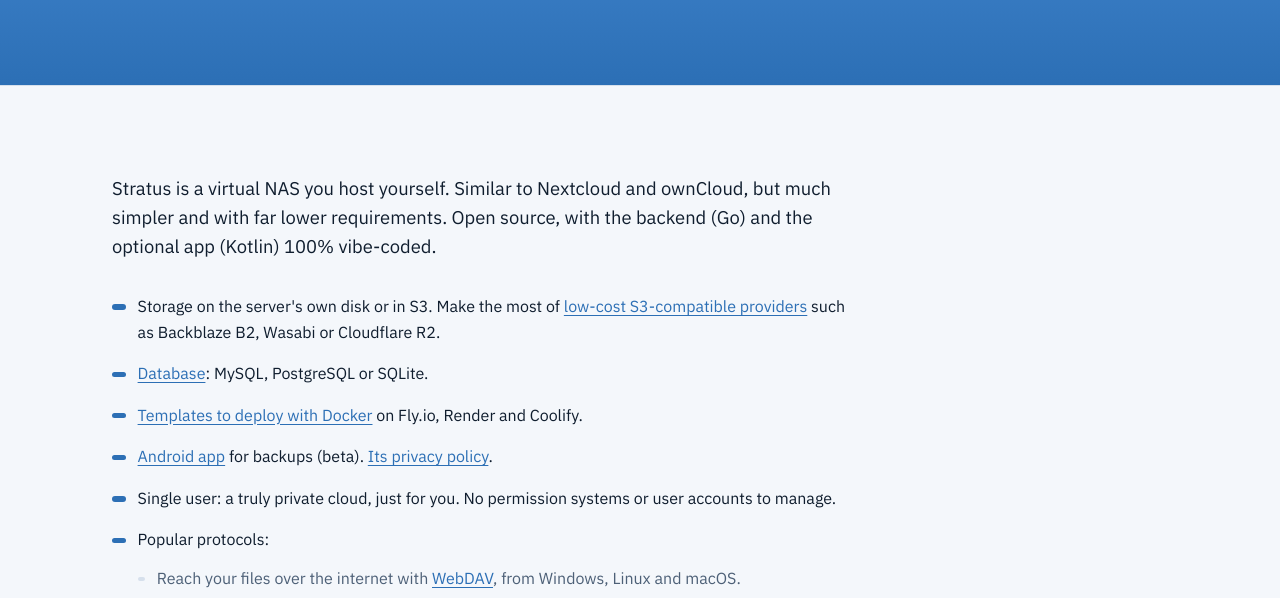
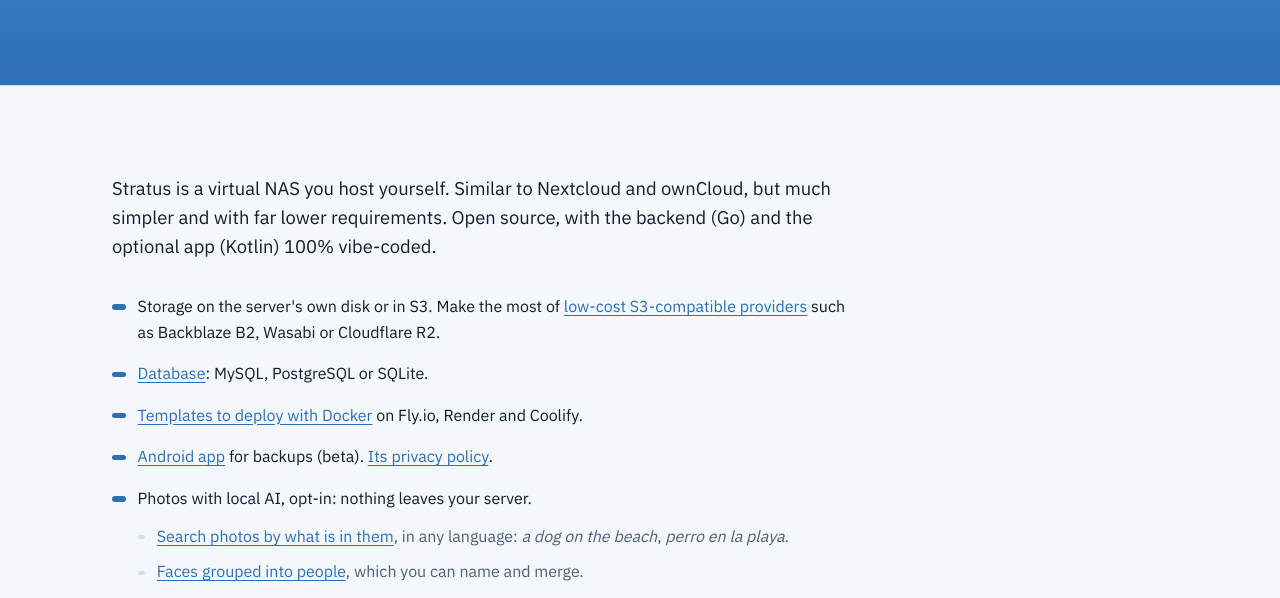
Before and after one commit to stratus-private-cloud/stratus-private-cloud.github.io, a plain HTML site: page index.html in a window 1280 px wide. Shown: the part 331-929 px from the top of the page. Drawn offline with Linux system fonts and the light colour scheme; a web font is replaced by a local one.

Commit message:
Search photos by what is in them and faces grouped into people, both local (#6)
* Search photos by what is in them and faces grouped into people, both local

Co-Authored-By: Claude Opus 5.5 <noreply@anthropic.com>
Claude-Session: https://claude.ai/code/session_01NcvGWsvFK15XXfDNpSbB9d

* Update index.html

---------

Co-authored-by: Claude Opus 5.5 <noreply@anthropic.com>

```diff
--- a/index.html
+++ b/index.html
@@ -197,6 +197,12 @@ footer .wrap { display: flex; flex-wrap: wrap; justify-content: space-between; g
       <li><a href="https://github.com/stratus-private-cloud/stratus-backend/blob/main/doc/deploy/database.md">Database</a>: MySQL, PostgreSQL or SQLite.</li>
       <li><a href="https://github.com/stratus-private-cloud/stratus-backend/tree/main/doc/deploy">Templates to deploy with Docker</a> on Fly.io, Render and Coolify.</li>
       <li><a href="https://github.com/stratus-private-cloud/stratus-app">Android app</a> for backups (beta). <a href="privacy.html#app">Its privacy policy</a>.</li>
+      <li>Photos with local AI, opt-in: nothing leaves your server.
+        <ul>
+          <li><a href="https://github.com/stratus-private-cloud/stratus-backend#web-ui">Search photos by what is in them</a>, in any language: <i>a dog on the beach</i>, <i>perro en la playa</i>.</li>
+          <li><a href="https://github.com/stratus-private-cloud/stratus-backend#web-ui">Faces grouped into people</a>, which you can name and merge.</li>
+        </ul>
+      </li>
       <li>Single user: a truly private cloud, just for you. No permission systems or user accounts to manage.</li>
       <li>Popular protocols:
         <ul>
```
